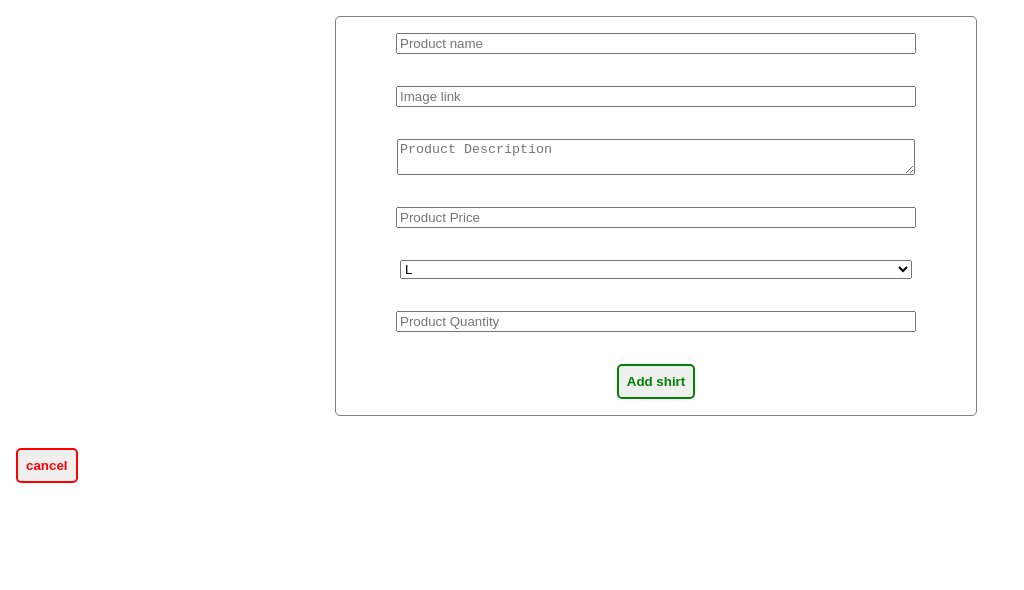
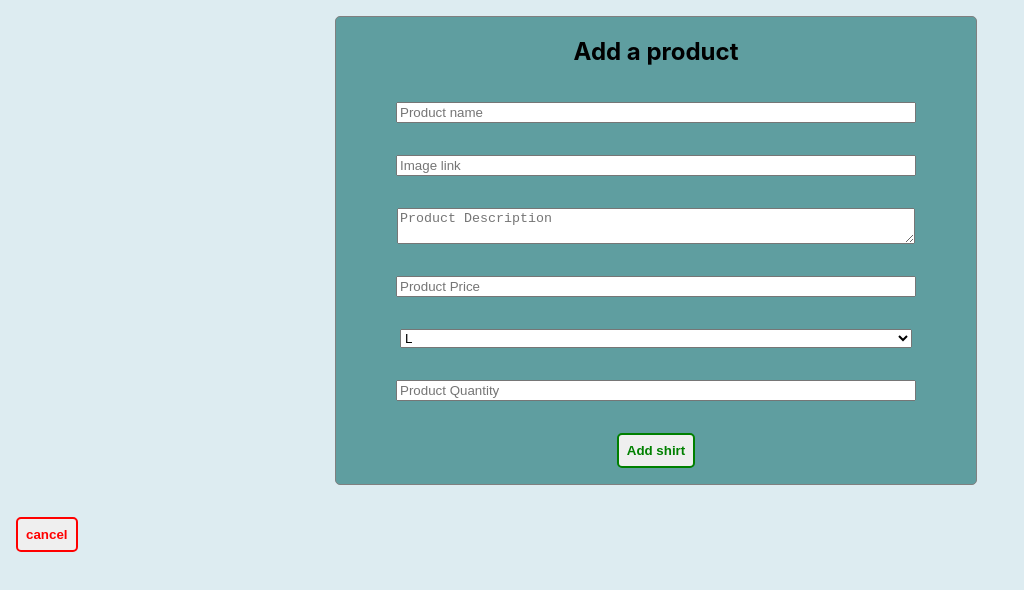
Before and after one commit to NeverSettels/Tshirt-Store, a React (Create React App) app: page / in a window 1280 px wide. Both pictures are taken after a click on the button "Add Shirt". Shown: the top 590 px of the page, without its empty margins (0-1024 px from the left). Built offline with nearby package versions, Linux system fonts and the light colour scheme.

Commit message:
add more minor changes

```diff
--- a/src/App.css
+++ b/src/App.css
@@ -22,6 +22,9 @@
   justify-content: center;
   font-size: calc(10px + 2vmin);
   color: white;
+}
+body{
+  background-color: rgba(220, 236, 241, 0.952);
 }
 
 .App-link {
@@ -129,6 +132,7 @@ button{
   flex-direction: column;
   justify-content: space-evenly;
   align-items: center;
+  background-color: cadetblue;
 
 }
 
--- a/src/components/NewShirt.js
+++ b/src/components/NewShirt.js
@@ -33,7 +33,9 @@ export default function NewShirt(props) {
   }
   return (
     <div className="form-container">
+
       <form className="shirt-form" onSubmit={props.editing ? ((event) => handleShirtEdit(event, props.id)) : handleNewShirtform}>
+        <h2>Add a product</h2>
         <input type="text" name="tshirt" placeholder="Product name" />
         <input type="url" name="img" placeholder="Image link" />
         <textarea type="text" name="desc" placeholder="Product Description" />
```
